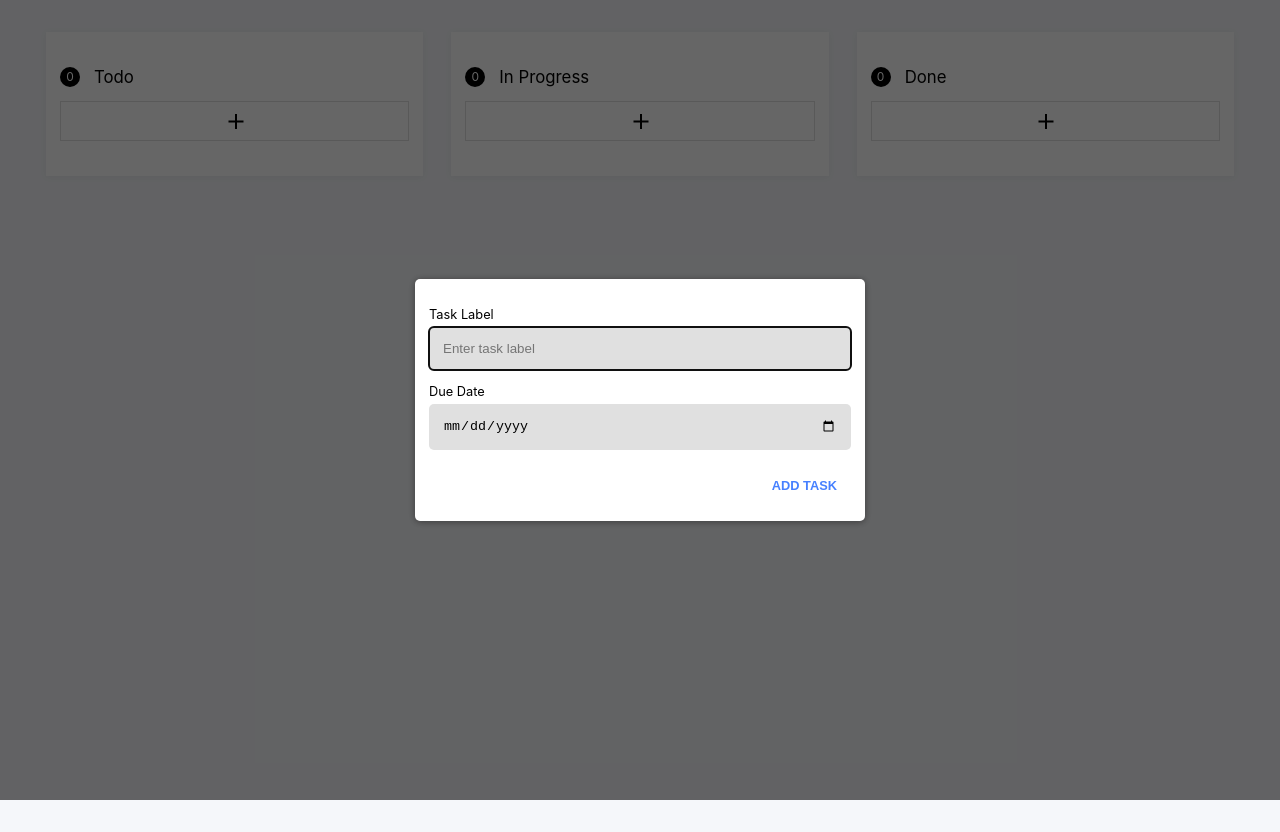
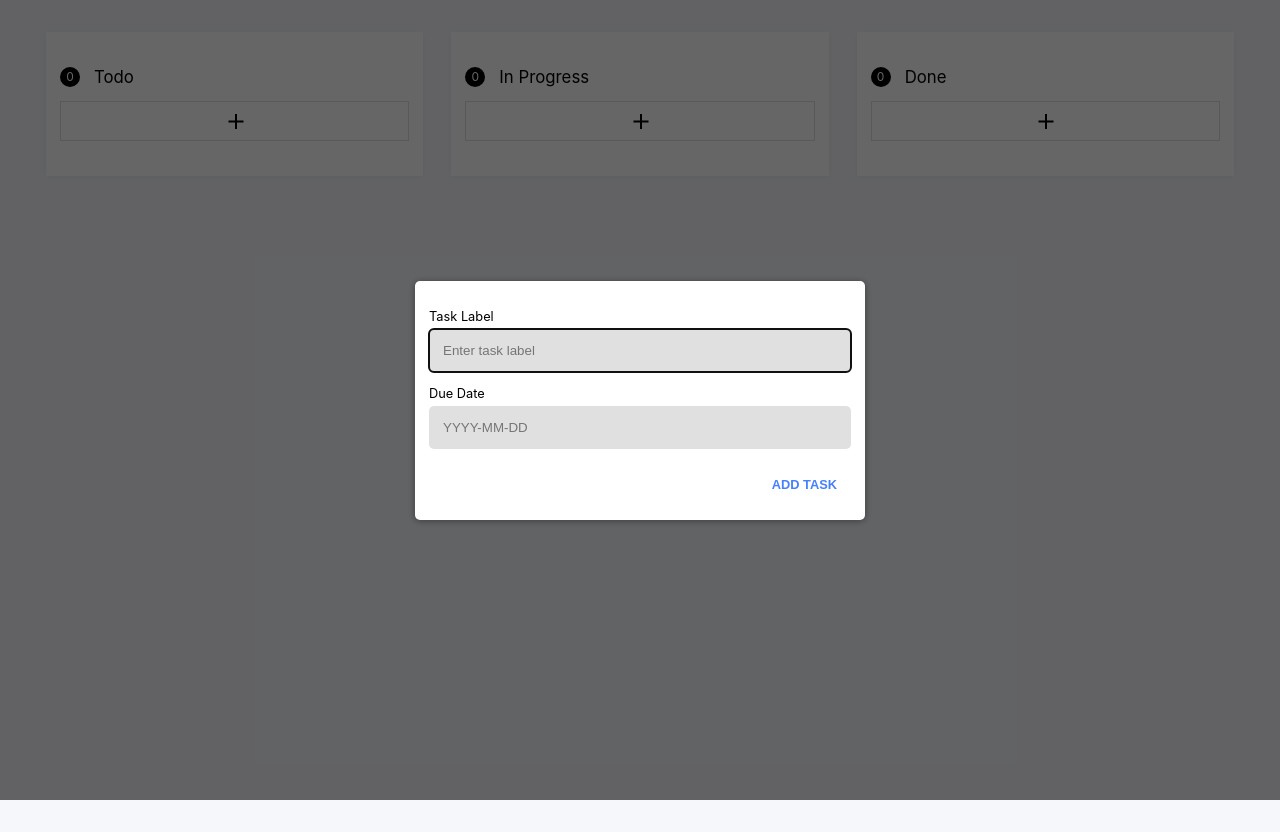
Before and after one commit to 7h1b0/todos, a Preact app: page / in a window 1280 px wide. Both pictures are taken after a click on the button 234 px from the left and 121 px from the top of the page. Built offline with nearby package versions, Linux system fonts and the light colour scheme.

Commit message:
fix: use type text instead of date

```diff
--- a/src/components/AddTask.js
+++ b/src/components/AddTask.js
@@ -42,10 +42,10 @@ const AddTask = () => {
         <input
           id="due"
           name="due"
-          type="date"
+          type="text"
           value={dueDate}
           onChange={e => setDueDate(e.target.value)}
-          placeholder="Enter task due date"
+          placeholder="YYYY-MM-DD"
         />
       </label>
       <button class="submit" type="submit">
```
Also changed, not shown: test/helpers/factories.js (+2 -2 lines), 1 other file (tests, documents, lock files or other folders).
